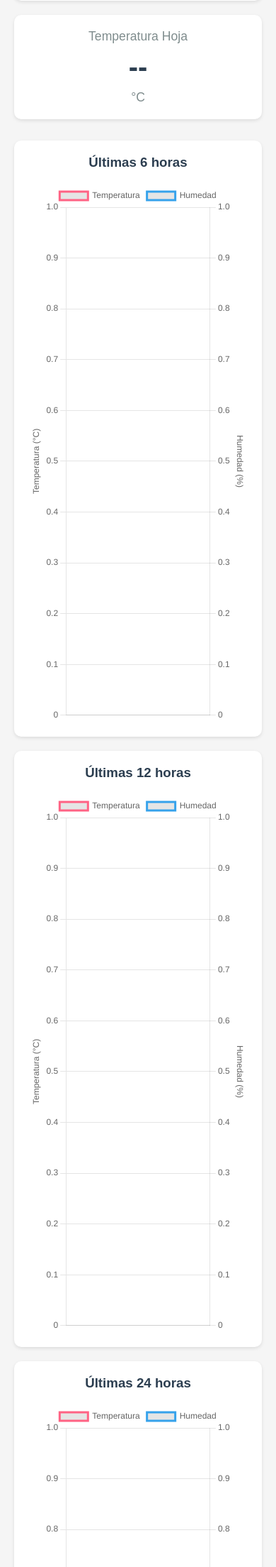
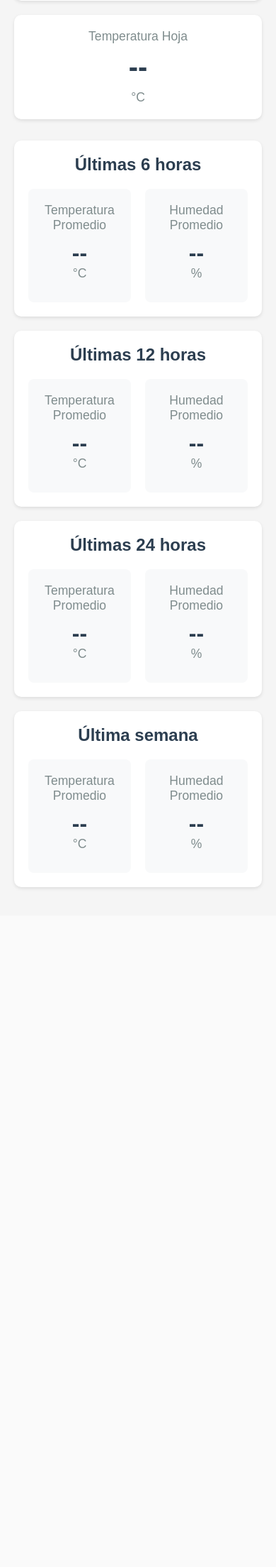
Before and after one commit to jereantequera/Autocann, a Flask app: page / in a window 390 px wide. Shown: the part 500-2708 px from the top of the page at 71% size. After the commit the page ends 1753 px from the top, so only its background shows below. Run offline with Flask 3, Linux system fonts and the light colour scheme; data that the repository does not hold is empty.

Commit message:
Refactor index.html to replace chart components with average value displays
- Removed Chart.js integration and replaced charts with average temperature and humidity displays.
- Updated class names and styles for better clarity and organization.
- Adjusted the layout to maintain responsiveness while presenting average values for different time windows (6h, 12h, 24h, 1w).
- Implemented logic to calculate and display average values dynamically based on fetched data.

```diff
--- a/scripts/templates/index.html
+++ b/scripts/templates/index.html
@@ -4,7 +4,6 @@
     <meta charset="UTF-8">
     <meta name="viewport" content="width=device-width, initial-scale=1.0">
     <title>Autocann Dashboard</title>
-    <script src="https://cdn.jsdelivr.net/npm/chart.js"></script>
     <style>
         body {
             font-family: 'Arial', sans-serif;
@@ -35,32 +34,48 @@
             color: #7f8c8d;
             font-size: 1.1em;
         }
-        .charts-container {
+        .averages-container {
             display: grid;
             grid-template-columns: repeat(2, 1fr);
             gap: 20px;
             max-width: 1800px;
             margin: 0 auto;
         }
-        .chart-card {
+        .average-card {
             background: white;
             padding: 20px;
             border-radius: 10px;
             box-shadow: 0 2px 5px rgba(0,0,0,0.1);
-            height: 800px;
             display: flex;
             flex-direction: column;
         }
-        .chart-title {
+        .average-title {
             margin: 0 0 20px 0;
             color: #2c3e50;
             text-align: center;
+            font-size: 1.5em;
         }
-        .chart-container {
+        .average-values {
+            display: grid;
+            grid-template-columns: 1fr 1fr;
+            gap: 20px;
             flex: 1;
-            position: relative;
-            width: 100%;
-            height: 100%;
+        }
+        .average-value {
+            text-align: center;
+            padding: 20px;
+            background: #f8f9fa;
+            border-radius: 8px;
+        }
+        .average-value-label {
+            color: #7f8c8d;
+            font-size: 1.1em;
+            margin-bottom: 10px;
+        }
+        .average-value-number {
+            font-size: 2em;
+            font-weight: bold;
+            color: #2c3e50;
         }
         .last-update {
             text-align: center;
@@ -68,7 +83,7 @@
             margin-top: 20px;
         }
         @media (max-width: 1800px) {
-            .charts-container {
+            .averages-container {
                 grid-template-columns: 1fr;
             }
         }
@@ -98,29 +113,65 @@
         </div>
     </div>
 
-    <div class="charts-container">
-        <div class="chart-card">
-            <h3 class="chart-title">Últimas 6 horas</h3>
-            <div class="chart-container">
-                <canvas id="chart-6h"></canvas>
+    <div class="averages-container">
+        <div class="average-card">
+            <h3 class="average-title">Últimas 6 horas</h3>
+            <div class="average-values">
+                <div class="average-value">
+                    <div class="average-value-label">Temperatura Promedio</div>
+                    <div class="average-value-number" id="avg-temp-6h">--</div>
+                    <div class="average-value-label">°C</div>
+                </div>
+                <div class="average-value">
+                    <div class="average-value-label">Humedad Promedio</div>
+                    <div class="average-value-number" id="avg-humidity-6h">--</div>
+                    <div class="average-value-label">%</div>
+                </div>
             </div>
         </div>
-        <div class="chart-card">
-            <h3 class="chart-title">Últimas 12 horas</h3>
-            <div class="chart-container">
-                <canvas id="chart-12h"></canvas>
+        <div class="average-card">
+            <h3 class="average-title">Últimas 12 horas</h3>
+            <div class="average-values">
+                <div class="average-value">
+                    <div class="average-value-label">Temperatura Promedio</div>
+                    <div class="average-value-number" id="avg-temp-12h">--</div>
+                    <div class="average-value-label">°C</div>
+                </div>
+                <div class="average-value">
+                    <div class="average-value-label">Humedad Promedio</div>
+                    <div class="average-value-number" id="avg-humidity-12h">--</div>
+                    <div class="average-value-label">%</div>
+                </div>
             </div>
         </div>
-        <div class="chart-card">
-            <h3 class="chart-title">Últimas 24 horas</h3>
-            <div class="chart-container">
-                <canvas id="chart-24h"></canvas>
+        <div class="average-card">
+            <h3 class="average-title">Últimas 24 horas</h3>
+            <div class="average-values">
+                <div class="average-value">
+                    <div class="average-value-label">Temperatura Promedio</div>
+                    <div class="average-value-number" id="avg-temp-24h">--</div>
+                    <div class="average-value-label">°C</div>
+                </div>
+                <div class="average-value">
+                    <div class="average-value-label">Humedad Promedio</div>
+                    <div class="average-value-number" id="avg-humidity-24h">--</div>
+                    <div class="average-value-label">%</div>
+                </div>
             </div>
         </div>
-        <div class="chart-card">
-            <h3 class="chart-title">Última semana</h3>
-            <div class="chart-container">
-                <canvas id="chart-1w"></canvas>
+        <div class="average-card">
+            <h3 class="average-title">Última semana</h3>
+            <div class="average-values">
+                <div class="average-value">
+                    <div class="average-value-label">Temperatura Promedio</div>
+                    <div class="average-value-number" id="avg-temp-1w">--</div>
+                    <div class="average-value-label">°C</div>
+                </div>
+                <div class="average-value">
+                    <div class="average-value-label">Humedad Promedio</div>
+                    <div class="average-value-number" id="avg-humidity-1w">--</div>
+                    <div class="average-value-label">%</div>
+                </div>
             </div>
         </div>
     </div>
@@ -128,66 +179,7 @@
     <div class="last-update" id="last-update"></div>
 
     <script>
-        const charts = {};
         const timeWindows = ['6h', '12h', '24h', '1w'];
-
-        // Inicializar gráficos
-        timeWindows.forEach(window => {
-            const ctx = document.getElementById(`chart-${window}`).getContext('2d');
-            charts[window] = new Chart(ctx, {
-                type: 'line',
-                data: {
-                    labels: [],
-                    datasets: [
-                        {
-                            label: 'Temperatura',
-                            data: [],
-                            borderColor: 'rgb(255, 99, 132)',
-                            tension: 0.1,
-                            yAxisID: 'y'
-                        },
-                        {
-                            label: 'Humedad',
-                            data: [],
-                            borderColor: 'rgb(54, 162, 235)',
-                            tension: 0.1,
-                            yAxisID: 'y1'
-                        }
-                    ]
-                },
-                options: {
-                    responsive: true,
-                    maintainAspectRatio: false,
-                    interaction: {
-                        mode: 'index',
-                        intersect: false,
-                    },
-                    scales: {
-                        y: {
-                            type: 'linear',
-                            display: true,
-                            position: 'left',
-                            title: {
-                                display: true,
-                                text: 'Temperatura (°C)'
-                            }
-                        },
-                        y1: {
-                            type: 'linear',
-                            display: true,
-                            position: 'right',
-                            title: {
-                                display: true,
-                                text: 'Humedad (%)'
-                            },
-                            grid: {
-                                drawOnChartArea: false
-                            }
-                        }
-                    }
-                }
-            });
-        });
 
         function updateCurrentData(data) {
             document.getElementById('current-temp').textContent = data.temperature.toFixed(1);
@@ -201,14 +193,14 @@
             timeWindows.forEach(window => {
                 const windowData = data[window];
                 if (windowData && windowData.length > 0) {
-                    const labels = windowData.map(point => point.datetime);
                     const temperatures = windowData.map(point => point.temperature);
                     const humidities = windowData.map(point => point.humidity);
 
-                    charts[window].data.labels = labels;
-                    charts[window].data.datasets[0].data = temperatures;
-                    charts[window].data.datasets[1].data = humidities;
-                    charts[window].update();
+                    const avgTemp = temperatures.reduce((a, b) => a + b, 0) / temperatures.length;
+                    const avgHumidity = humidities.reduce((a, b) => a + b, 0) / humidities.length;
+
+                    document.getElementById(`avg-temp-${window}`).textContent = avgTemp.toFixed(1);
+                    document.getElementById(`avg-humidity-${window}`).textContent = avgHumidity.toFixed(1);
                 }
             });
         }
```
